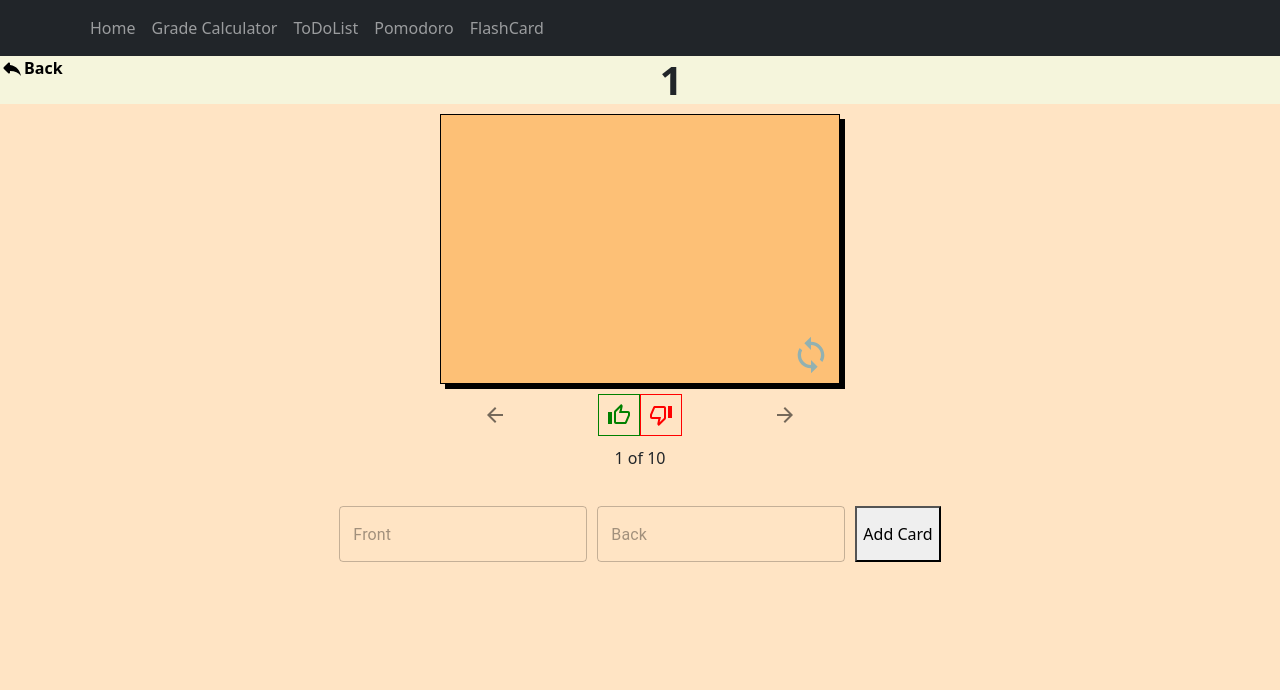
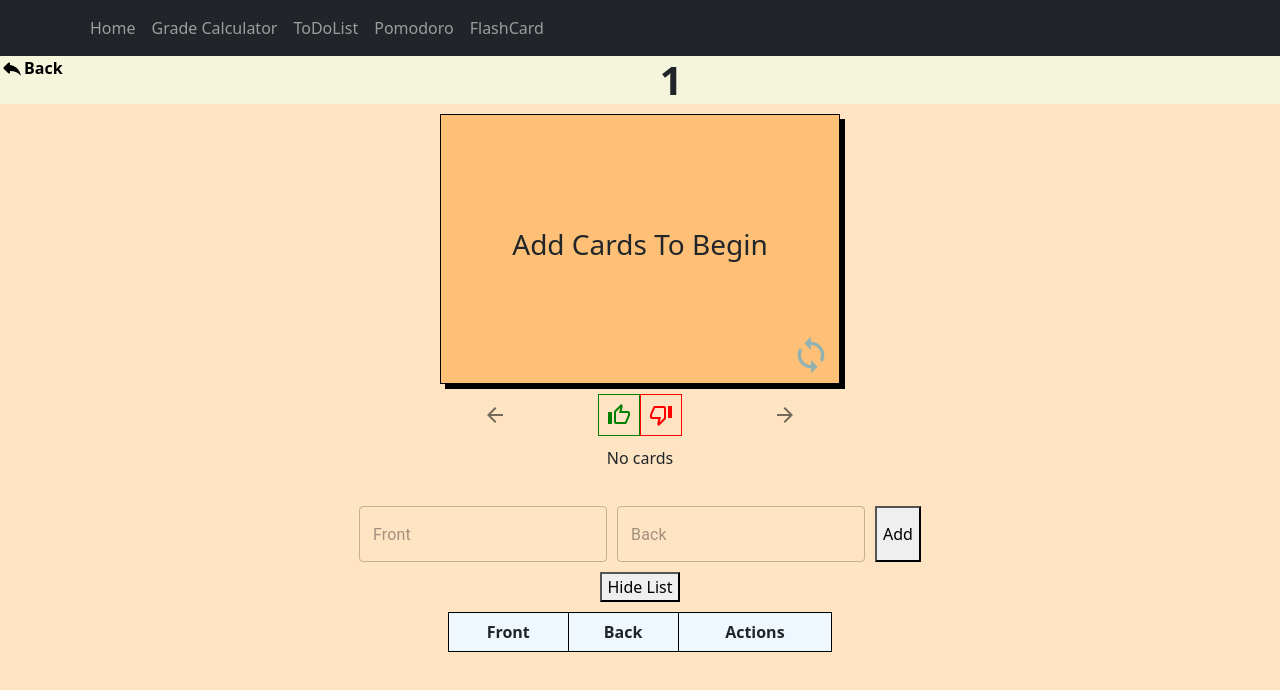
Before and after one commit to Prsnt95/campus-kit, a React (Create React App) app: page /flashcard/1/1 in a window 1280 px wide. Shown: the top 690 px of the page. Built offline with nearby package versions, Linux system fonts and the light colour scheme.

Commit message:
Styling needed

```diff
--- a/src/pages/FlashCard/SectionPage.jsx
+++ b/src/pages/FlashCard/SectionPage.jsx
@@ -1,6 +1,8 @@
 import { Link, useParams } from "react-router-dom";
-import { TextField, Card, IconButton } from "@mui/material";
+import { TextField, IconButton } from "@mui/material";
 import { useEffect, useState } from "react";
+import { v4 as uuidv4 } from "uuid"; // Import uuid for generating unique IDs
+import { Edit, Delete } from "@mui/icons-material";
 import {
   ReplyRounded,
   Loop,
@@ -12,18 +14,54 @@ import {
 
 const SectionPage = () => {
   const { section, id } = useParams();
+  const [flashcards, setFlashCards] = useState([]);
+  const [formValues, setFormValues] = useState({ front: "", back: "" }); // Form values
+  const [currentIndex, setCurrentIndex] = useState(0);
+  const [side, setSide] = useState("front");
+  const [showList, setShowList] = useState(true);
 
-  const [flashcards, setFlashCards] = useState([]);
+  const handleShowList = () => {
+    setShowList(!showList);
+  };
+  const handlePrev = () => {
+    if (currentIndex > 0) {
+      setCurrentIndex(currentIndex - 1);
+    }
+  };
+  const handleNext = () => {
+    if (currentIndex < flashcards.length - 1) {
+      setCurrentIndex(currentIndex + 1);
+      setSide("front");
+    }
+  };
 
   const handleSubmit = (e) => {
     e.preventDefault();
     const formData = new FormData(e.target);
     const newFlashcard = {
+      id: uuidv4(),
       front: formData.get("front"),
       back: formData.get("back"),
     };
-    setFlashCards((prev) => [...prev, newFlashcard]);
+
+    setFlashCards((prev) => [...prev, newFlashcard]); // Add new flashcard
+
+    setFormValues({ front: "", back: "" }); // Reset form values
     e.target.reset(); // Clear form after submission
+  };
+
+  const handleFlip = () => {
+    setSide((prevSide) => (prevSide === "front" ? "back" : "front"));
+  };
+
+  const handleDelete = (id) => {
+    const updatedFlashcards = flashcards.filter((flashcard) => {
+      return flashcard.id !== id;
+    });
+    setFlashCards(updatedFlashcards);
+    if (currentIndex >= updatedFlashcards.length) {
+      setCurrentIndex(Math.max(0, flashcards.length - 2));
+    }
   };
 
   useEffect(() => {
@@ -51,13 +89,18 @@ const SectionPage = () => {
       </div>
       <div className="sectionPage--rest">
         <div className="sectionPage--flashcardWrapper">
-          <div className="sectionPage--flashcard">
+          <div className="sectionPage--flashcard" onClick={handleFlip}>
+            {flashcards.length > 0 ? (
+              <h3>{flashcards[currentIndex][side]}</h3>
+            ) : (
+              <h3>Add Cards To Begin</h3>
+            )}
             <IconButton className="flipIcon">
               <Loop className="loopIcon" />
             </IconButton>
           </div>
           <div className="sectionPage--flashcardControl">
-            <IconButton>
+            <IconButton onClick={handlePrev}>
               <ArrowBack />
             </IconButton>
             <span>
@@ -68,25 +111,68 @@ const SectionPage = () => {
                 <ThumbDownOutlined />
               </IconButton>
             </span>
-            <IconButton>
+            <IconButton onClick={handleNext}>
               <ArrowForward />
             </IconButton>
           </div>
-          <p>1 of 10</p>
+          <p>
+            {flashcards.length > 0
+              ? `${currentIndex + 1} of ${flashcards.length}`
+              : "No cards"}
+          </p>
         </div>
         <form onSubmit={handleSubmit} className="sectionPage--addCards">
-          <TextField name="front" placeholder="Front" required />
-          <TextField name="back" placeholder="Back" required />
-          <button type="submit">Add Card</button>
+          <TextField
+            name="front"
+            placeholder="Front"
+            value={formValues.front}
+            onChange={(e) =>
+              setFormValues({ ...formValues, front: e.target.value })
+            }
+            required
+          />
+          <TextField
+            name="back"
+            placeholder="Back"
+            value={formValues.back}
+            onChange={(e) =>
+              setFormValues({ ...formValues, back: e.target.value })
+            }
+            required
+          />
+          <button type="submit">Add</button>
         </form>
-        {flashcards.map((flashcard, index) => (
-          <div key={index}>
-            <Card>
-              <strong>Front: </strong> {flashcard.front}" "
-              <strong>Back: </strong> {flashcard.back}
-            </Card>
-          </div>
-        ))}
+        <button onClick={handleShowList}>
+          {showList ? "Hide List" : "Show List"}
+        </button>
+        {showList ? (
+          <table>
+            <thead>
+              <tr>
+                <th>Front</th>
+                <th>Back</th>
+                <th>Actions</th>
+              </tr>
+            </thead>
+            <tbody>
+              {flashcards.map((flashcard) => (
+                <tr key={flashcard.id}>
+                  <td>{flashcard.front}</td>
+                  <td>{flashcard.back}</td>
+                  <td>
+                    <Edit className="sectionPage--editIcon" />
+                    <Delete
+                      className="sectionPage--deleteIcon"
+                      onClick={() => handleDelete(flashcard.id)}
+                    />
+                  </td>
+                </tr>
+              ))}
+            </tbody>
+          </table>
+        ) : (
+          <div></div>
+        )}
       </div>
     </div>
   );
--- a/src/styles/Flashcard.css
+++ b/src/styles/Flashcard.css
@@ -236,7 +236,16 @@
   box-shadow: black 5px 5px;
   background-color: rgb(253, 192, 118);
   position: relative; /* Needed for absolute positioning */
+
+  display: flex;
+  align-items: center;
+  justify-content: center;
 }
+
+.sectionPage--flashcard:hover{
+  cursor: pointer;
+}
+
 
 .flipIcon{
   position: absolute !important;
@@ -282,3 +291,42 @@
   color: green !important;
   background-color: black;
 }
+
+table{
+  width: 30%;
+}
+
+table,
+th,
+td {
+    border: 1px solid black;
+    border-collapse: collapse;
+    margin: 10px;
+    text-align: center;
+
+}
+
+th{
+  background-color: aliceblue;
+padding: 7px;
+}
+td{
+  background-color: rgb(151, 241, 241);
+  /* word-wrap: break-word  */
+  padding:4px
+}
+
+.sectionPage--editIcon, .sectionPage--deleteIcon{
+color: black !important;
+}
+
+.sectionPage--editIcon:hover{
+  cursor: pointer;
+  color: blue !important;
+  }
+
+
+.sectionPage--deleteIcon:hover{
+  cursor: pointer;
+  color: red !important;
+  }
```
